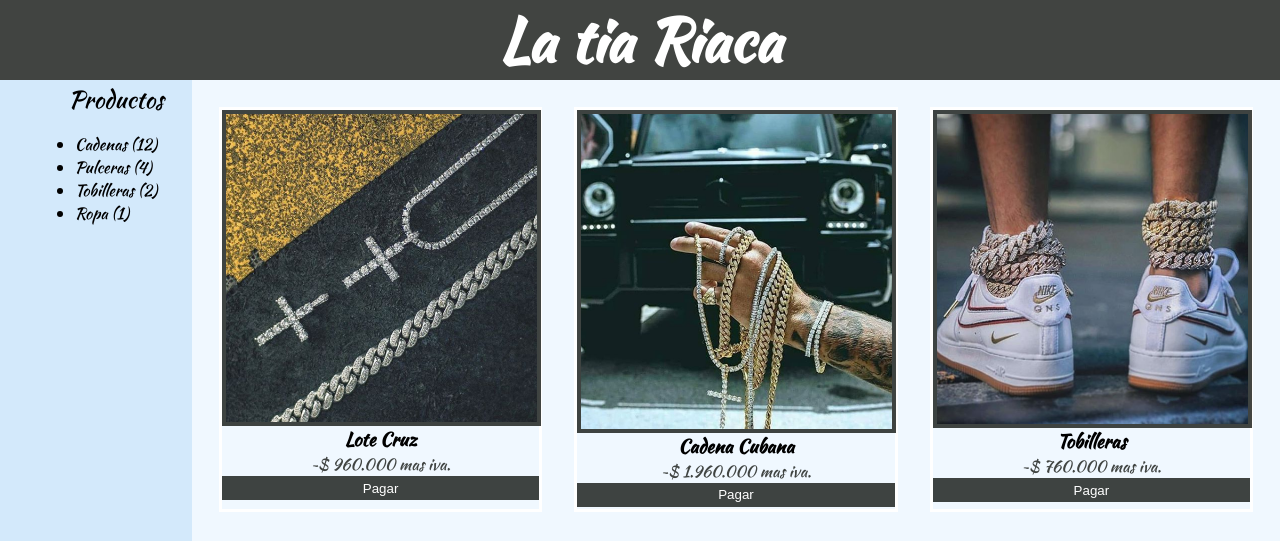
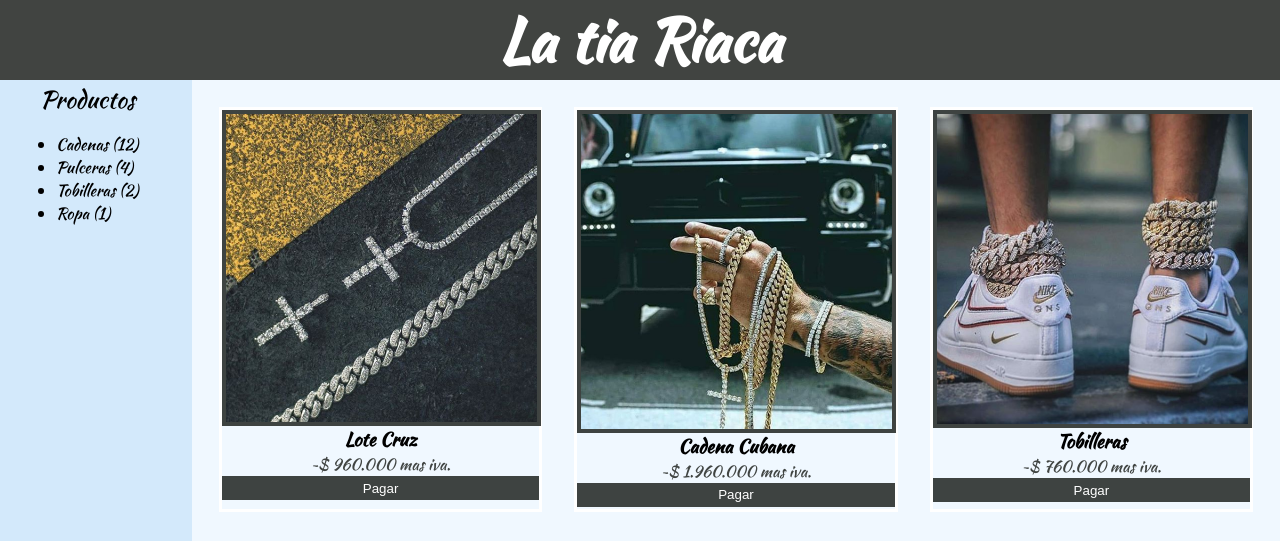
Before and after one commit to RobertDotc0m/assets, a plain HTML site: page index.html in a window 1280 px wide. Shown: the top 541 px of the page. Drawn offline with Linux system fonts and the light colour scheme; a web font is replaced by a local one.

```diff
--- a/css/style.css
+++ b/css/style.css
@@ -31,7 +31,7 @@
   background-color: rgb(211, 233, 251);
   display: flex;
   flex-direction: column;
-  align-items: center;
+  justify-content: left;
 }
 aside menu {
   margin-top: 2px;
```
